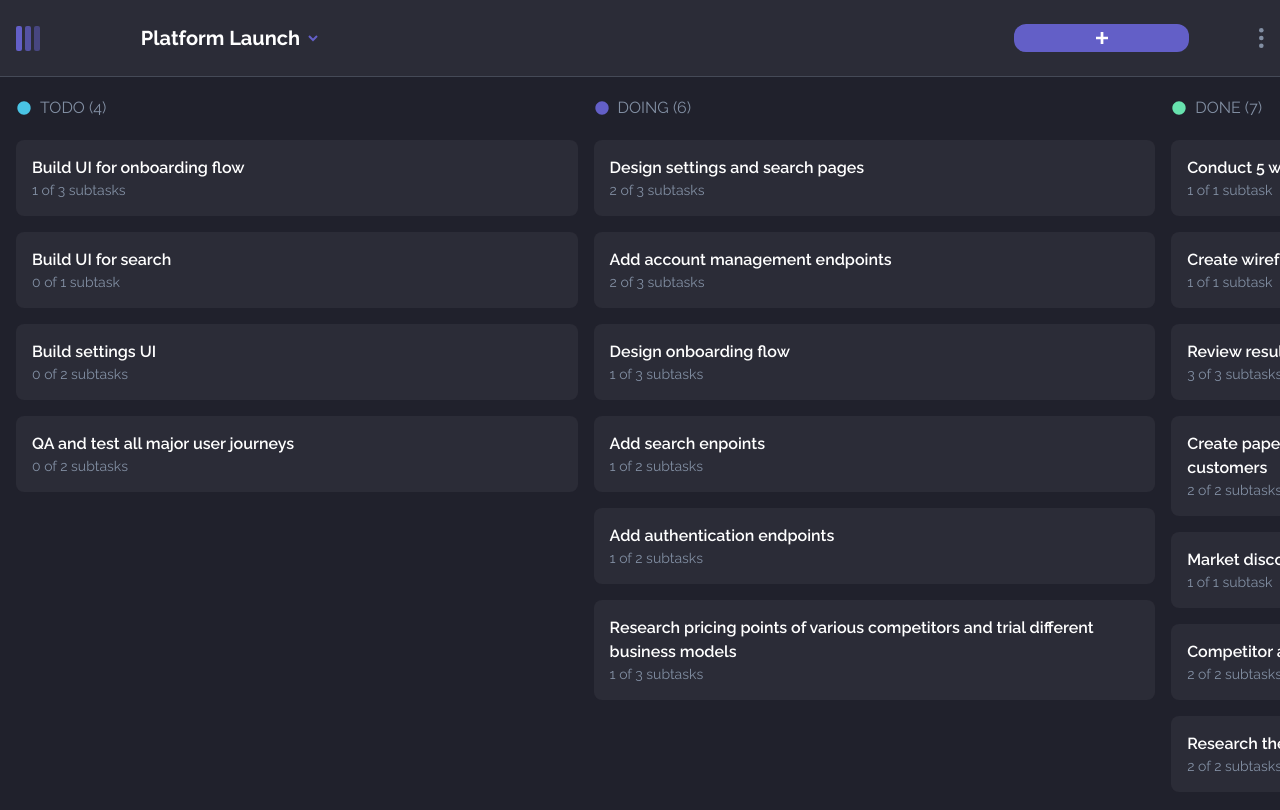
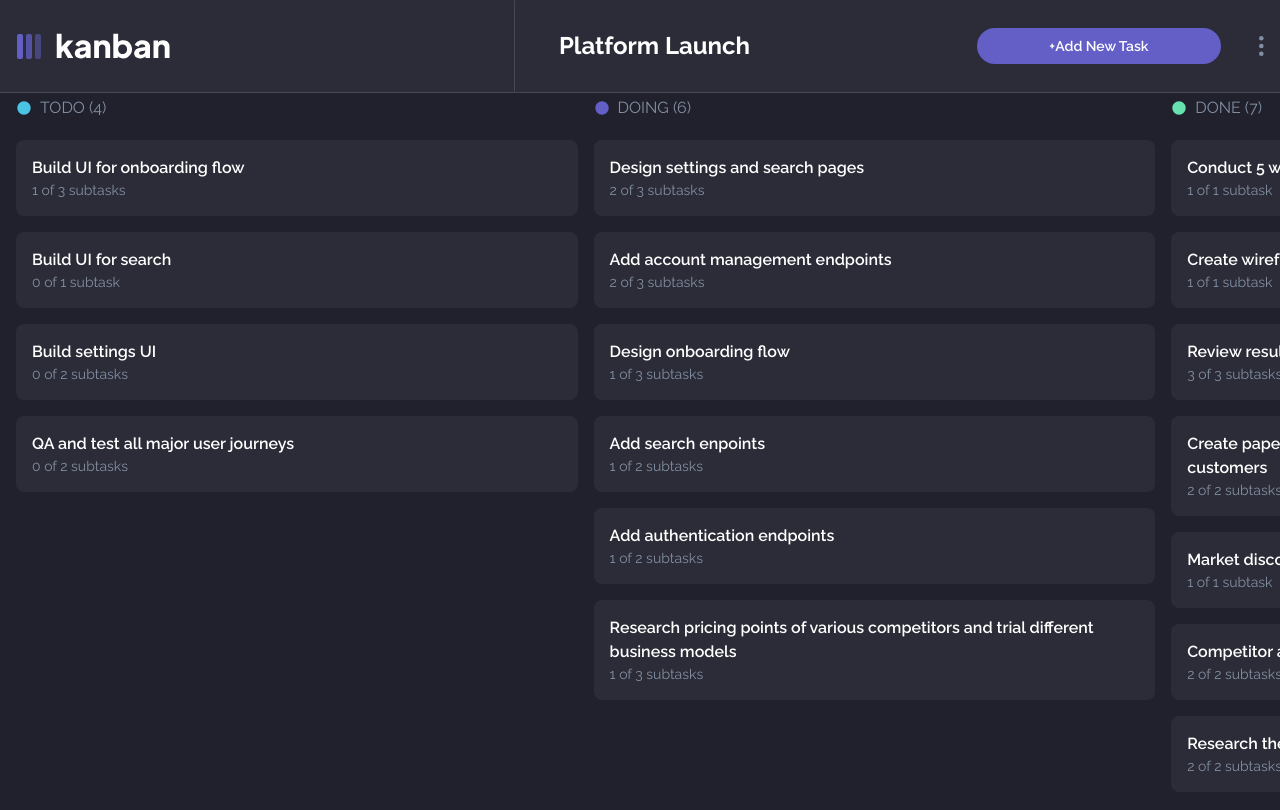
Before and after one commit to Paienobe/Kanban-manager, a React (Create React App) app: page / in a window 1280 px wide. Shown: the top 810 px of the page. Built offline with nearby package versions, Linux system fonts and the light colour scheme.

Commit message:
navbar ui

```diff
--- a/src/components/Navbar/Navbar.tsx
+++ b/src/components/Navbar/Navbar.tsx
@@ -1,6 +1,8 @@
 import React, { useState, useEffect, useRef } from "react";
 import { useGlobalContext } from "../../context/globalContext";
 import mobileLogo from "../../assets/logo-mobile.svg";
+import desktopLightLogo from "../../assets/logo-light.svg";
+import desktopDarkLogo from "../../assets/logo-dark.svg";
 import addIcon from "../../assets/icon-add-task-mobile.svg";
 import moreIcon from "../../assets/icon-vertical-ellipsis.svg";
 import downIcon from "../../assets/icon-chevron-down.svg";
@@ -21,11 +23,17 @@ const Navbar = ({
   showBoardForm,
   setShowBoardForm,
 }: Props) => {
-  const { currentBoard, setDeleteItem, setShowDeleteModal, setEditBoard } =
-    useGlobalContext()!;
+  const {
+    currentBoard,
+    setDeleteItem,
+    setShowDeleteModal,
+    setEditBoard,
+    theme,
+  } = useGlobalContext()!;
   const currentBoardName = currentBoard?.name || "No Board Found";
   const [showOptions, setShowOptions] = useState(false);
   const optionsRef = useRef<HTMLDivElement>(null);
+  const desktopLogo = theme === "dark" ? desktopLightLogo : desktopDarkLogo;
 
   useEffect(() => {
     document.addEventListener("mousedown", (e) =>
@@ -45,14 +53,18 @@ const Navbar = ({
   }, [showBoardForm]);
 
   return (
-    <div className="p-4 py-6 bg-lightTiles dark:bg-darkTiles flex items-center justify-between fixed top-0 left-0 right-0 border-subtextColor border border-x-0 border-t-0 border-opacity-30 transition-[background] duration-300 ease-in-out">
-      <div className="w-[10%]">
+    <div className="p-4 py-6 md:py-0 bg-lightTiles dark:bg-darkTiles flex items-center justify-between fixed top-0 left-0 right-0 border-subtextColor border border-x-0 border-t-0 border-opacity-30 transition-[background] duration-300 ease-in-out">
+      <div className="w-[10%] md:hidden">
         <img src={mobileLogo} alt="" />
       </div>
 
-      <div className="w-[70%] flex items-center">
+      <div className="hidden md:block w-[40%] border border-transparent border-r-subtextColor border-opacity-30 py-8">
+        <img src={desktopLogo} alt="" />
+      </div>
+
+      <div className="w-[70%] md:w-[30%] flex items-center">
         <h1
-          className="text-left text-lightModeTitle dark:text-darkModeTitle font-bold text-xl mr-2"
+          className="text-left text-lightModeTitle dark:text-darkModeTitle font-bold text-xl md:text-2xl mr-2"
           onClick={() => {
             setShowBoardsModal(true);
           }}
@@ -63,7 +75,7 @@ const Navbar = ({
           src={downIcon}
           className={`transition-all duration-300 ${
             showBoardsModal && "rotate-180"
-          }`}
+          } md:hidden`}
           alt=""
           onClick={() => {
             setShowBoardsModal(true);
@@ -71,13 +83,18 @@ const Navbar = ({
         />
       </div>
 
-      <div className="w-[20%] flex items-center justify-between">
+      <div className="w-[20%] md:w-[23%] flex items-center justify-between">
         <div
-          className="bg-purple p-2 w-[70%] rounded-xl flex items-center justify-center"
+          className="bg-purple p-2 w-[70%] md:hidden rounded-xl flex items-center justify-center"
           onClick={() => setShowTaskForm(true)}
         >
           <img src={addIcon} alt="" />
         </div>
+
+        <button className="hidden md:block w-[85%] bg-purple text-white text-sm py-2 rounded-full font-semibold">
+          +Add New Task
+        </button>
+
         <img src={moreIcon} alt="" onClick={() => setShowOptions(true)} />
         {showOptions && (
           <div
```
